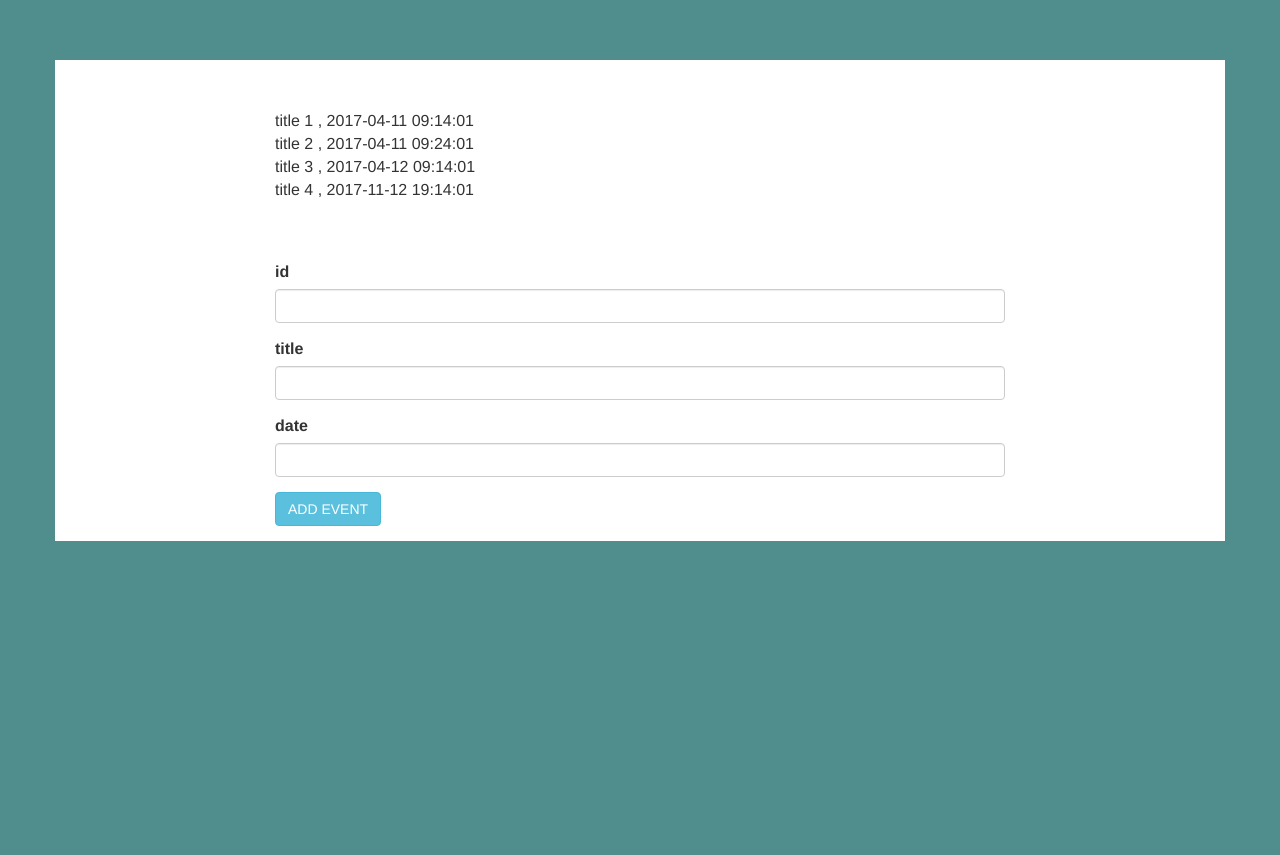
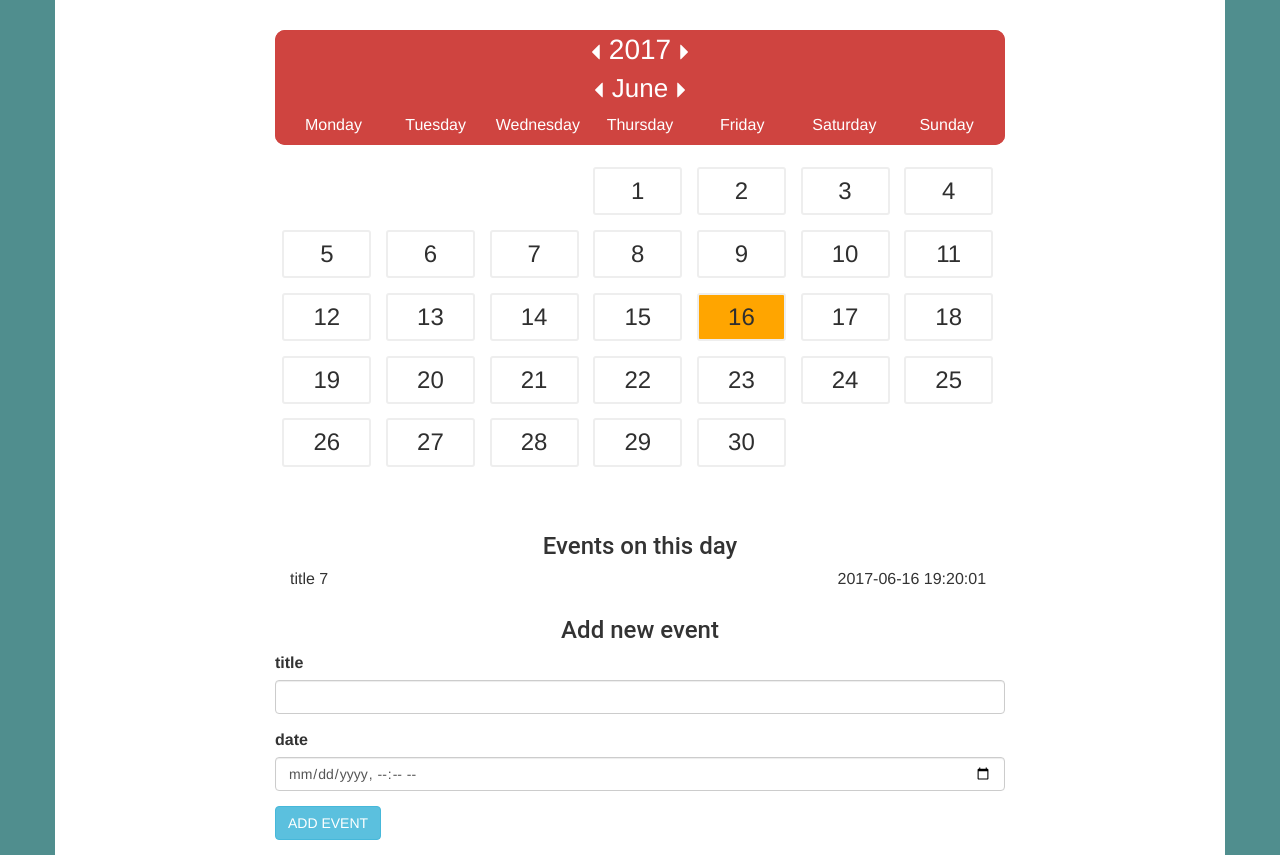
Before and after one commit to igorFilipenco/react-calendar, a React app: page / in a window 1280 px wide. Before the commit the page ends 800 px from the top, so only its background shows below. Built offline with nearby package versions, Linux system fonts and the light colour scheme; what flux would draw is missing.

Commit message:
added calendar and new functionality

```diff
--- a/package.json
+++ b/package.json
@@ -27,6 +27,7 @@
     "html-loader": "^0.4.5",
     "html-webpack-plugin": "^2.28.0",
     "imports-loader": "^0.6.5",
+    "moment": "^2.18.1",
     "node-sass": "^3.4.2",
     "preload-webpack-plugin": "^1.2.2",
     "react-hot-loader": "^1.3.1",
--- a/src/app/actions/EventActions.js
+++ b/src/app/actions/EventActions.js
@@ -3,6 +3,13 @@ import dispatcher from '../dispatcher/Dispatcher';
 export function createEvent(new_event) {
     dispatcher.dispatch({
         type: "CREATE_EVENT",
-        new_event
+        new_event: new_event
     })
 }
+
+export function getCurrentEvents(key) {
+    dispatcher.dispatch({
+        type: "DISPLAY_CURRENT_EVENTS",
+        key: key
+    })
+}
--- /dev/null
+++ b/src/app/components/CalendarModule.js
@@ -0,0 +1,233 @@
+import React from 'react';
+import EventStore from '../stores/EventStore';
+import * as EventActions from '../actions/EventActions';
+import dispatcher from '../dispatcher/Dispatcher';
+
+class CalendarHeader extends React.Component {
+    constructor() {
+        super();
+        this.months = ['January','February',
+                       'March','April','May',
+                       'June','July','August',
+                       'September','October','November',
+                       'December'];
+        this.weekDays = [ 'Monday','Tuesday','Wednesday','Thursday','Friday','Saturday','Sunday'];
+    }
+
+    previousControlClick(param) {
+
+        switch(param) {
+            case 'previous_year' : {
+              let control_value = {'year': this.props.year-1}
+              this.props.updateCalendar(control_value);
+            }
+            case 'previous_month' : {
+              let control_value = {'month': this.props.month-1}
+              this.props.updateCalendar(control_value);
+            }
+        }
+    }
+
+    nextControlClick(param) {
+
+        switch(param) {
+            case 'next_year' : {
+              let  control_value = {'year': this.props.year+1}
+              this.props.updateCalendar(control_value);
+            }
+            case 'next_month' : {
+              let control_value = {'month': this.props.month+1}
+              this.props.updateCalendar(control_value);
+           }
+        }
+    }
+
+    render() {
+           var calendarHeader = [];
+
+           for(var i=0; i<7; i++){
+                calendarHeader.push(<div className="weekday-header"> {this.weekDays[i]} </div>);
+           }
+
+           return (
+                <div className="form-group">
+                    <div className="calendar-module-header">
+                        <div className="year-header">
+                            <a href="#" className="controls-header-left"
+                                        onClick={this.previousControlClick.bind(this, 'previous_year')}>
+                                <span className="glyphicon glyphicon-triangle-left" aria-hidden="true">
+                                </span>
+                            </a>
+                            {this.props.year}
+                            <a href="#" className="controls-header-right"
+                                        onClick={this.nextControlClick.bind(this, 'next_year')}>
+                                <span className="glyphicon glyphicon-triangle-right" aria-hidden="true">
+                                </span>
+                            </a>
+                        </div>
+                        <div className="month-header">
+                            <a href="#" className="controls-header-left"
+                                        onClick={this.previousControlClick.bind(this, 'previous_month')}>
+                                <span className="glyphicon glyphicon-triangle-left" aria-hidden="true">
+                                </span>
+                            </a>
+                            {this.months[this.props.month]}
+                            <a href="#" className="controls-header-right"
+                                        onClick={this.nextControlClick.bind(this, 'next_month')}>
+                                <span className="glyphicon glyphicon-triangle-right" aria-hidden="true">
+                                </span>
+                            </a>
+                        </div>
+                            {calendarHeader}
+                    </div>
+                </div>
+           );
+    }
+}
+
+
+export default class CalendarModule extends React.Component {
+    constructor() {
+        super();
+        this.state =  {
+            year : new Date().getFullYear(),
+            month : new Date().getMonth(),
+            day: new Date().getDay(),
+            isSelected : new Date().getDate()
+        };
+        this.updateCalendar = this.updateCalendar.bind(this);
+        this.createCalendar = this.createCalendar.bind(this);
+        this.getDefaultDateEvents = this.getDefaultDateEvents.bind(this);
+        this.selectDate = this.selectDate.bind(this);
+    }
+
+
+    createCalendar() {
+
+        var dayClass,
+        D1 = new Date(),
+        D1last = new Date(this.state.year,this.state.month + 1, 0).getDate(), // последний день месяца
+        D1Nlast = new Date(this.state.year,this.state.month,D1last).getDay(), // день недели последнего дня месяца
+        D1Nfirst = new Date(this.state.year,this.state.month,1).getDay(), // день недели первого дня месяца
+
+        calendar = [];
+
+        // пустые клетки до первого дня текущего месяца
+        if (D1Nfirst != 0) {
+
+          for(var  i = 1; i < D1Nfirst; i++) {
+            calendar.push(<div className="day last-day"></div>);
+          };
+        } else { // если первый день месяца выпадает на воскресенье, то требуется 7 пустых клеток
+
+          for(var  i = 0; i < 6; i++) {
+            calendar.push(<div className="day last-day"></div>);
+          };
+        }
+
+
+        // дни месяца
+        for(var  i = 1; i <= D1last; i++) {
+          var day_key = this.state.year.toString()+("0" + this.state.month.toString()).slice(-2) + ("0" + i).slice(-2);
+          if (i != D1.getDate()) {
+            if (this.state.isSelected === i) {
+                dayClass = "day selected";
+            } else {
+                dayClass = "day";
+            }
+
+            calendar.push( <a href="#">
+                                <div className={dayClass}
+                                     key={day_key}
+                                     id={i}
+                                     onClick={this.selectDate}>
+                                     {i}
+                                </div>
+                            </a>
+            ) ;
+          } else {
+            dayClass = "day today";
+            calendar.push( <a href="#">
+                                <div className={dayClass}
+                                     key={day_key}
+                                     id={i}
+                                     onClick={this.selectDate}>
+                                     {i}
+                                </div>
+                            </a>
+            );
+            this.getDefaultDateEvents();
+          }
+          if (new Date(this.state.year,this.state.month,i).getDay() == 0) {  // если день выпадает на воскресенье, то перевод строки
+            calendar.push(<div className="row"></div>);
+          }
+        }
+
+        // пустые клетки после последнего дня месяца
+        if (D1Nlast != 0) {
+
+          for(var  i = D1Nlast; i < 7; i++) {
+            calendar.push(<div className="day future-day"></div>);
+          };;
+        }
+
+        return calendar;
+    }
+
+    getDefaultDateEvents() {
+        var eventKey = this.state.year.toString() + "-" +
+                       ("0" + (this.state.month + 1).toString()).slice(-2) + "-" +
+                       ("0" + this.state.isSelected).slice(-2);
+
+        EventStore.getDefaultEvents(eventKey);
+    }
+
+    selectDate(event){
+        this.setState ({
+            isSelected : parseInt(event.target.id)
+        })
+        var eventKey = this.state.year.toString() + "-" +
+                       ("0" + (this.state.month + 1).toString()).slice(-2) + "-" +
+                       ("0" + event.target.id).slice(-2);
+
+        EventStore.getCurrentEvents(eventKey);
+    }
+
+    updateCalendar(param) {
+        if(param.year){
+            this.setState({
+                year: param.year,
+
+            })
+        } else if(param.month){
+            if(param.month > 11) {
+                this.setState({
+                month: 0,
+                year: this.state.year + 1,
+
+                })
+            } else {
+                this.setState({
+                    month: param.month,
+
+                })
+            }
+        }
+    }
+
+    render() {
+           return (
+                <div className="form-group">
+                    <div className="calendar-module-header">
+                        <CalendarHeader month = {this.state.month}
+                                        year = {this.state.year}
+                                        updateCalendar = {this.updateCalendar}
+                        />
+                    </div>
+                    <div className="calendar-module-wrapper">
+                        {this.createCalendar()}
+                    </div>
+                </div>
+           );
+    }
+}
--- a/src/app/components/EventList.js
+++ b/src/app/components/EventList.js
@@ -7,14 +7,19 @@ export default class EventList extends React.Component {
       constructor () {
         super();
         this.state = {
-            events: EventStore.getAll()
+            events: EventStore.displayDefaultEvents()
         };
       }
 
       componentWillMount() {
+        EventStore.on("display", () => {
+            this.setState ({
+                events: EventStore.displayEvents()
+            })
+        })
         EventStore.on("change", () => {
             this.setState ({
-                events: EventStore.getAll()
+                events: EventStore.displayEvents()
             })
         })
       }
@@ -24,16 +29,27 @@ export default class EventList extends React.Component {
         var EventsList = [];
 
         for (event in events) {
+        console.log(events[event].id)
             EventsList.push(
              <li key={events[event].id} id={events[event].id}>
-                {events[event].title} , {events[event].date}
+             <div className="col-md-9 col-xs-12">
+                <div className="event-description">
+                   {events[event].title}
+                </div>
+             </div>
+             <div className="col-md-3 col-xs-12">
+                <div className="event-date">
+                   {events[event].date}
+                </div>
+             </div>
              </li>
              )
         }
         return (
           <ul className="event-list-wrapper">
+             <h3 className="text-center"> Events on this day </h3>
              {EventsList}
           </ul>
         );
       }
- }
+}
--- a/src/app/components/Input.js
+++ b/src/app/components/Input.js
@@ -14,7 +14,7 @@ export default class Input extends React.Component {
            return (
                 <div className="form-group">
                   <label>{this.props.name ? this.props.name : ''}</label>
-                  <input type="text"
+                  <input type={this.props.type}
                          className="form-control"
                          name={this.props.name}
                          value={this.props.value}
--- a/src/app/main.scss
+++ b/src/app/main.scss
@@ -1,7 +1,6 @@
 $bg-color: rgba(16, 101, 101, 0.73);
 $white: #fff;
-
-
+$indRed: #cf4440;
 
 body {
  background: $bg-color;
@@ -14,7 +13,7 @@ body {
  font-size: 16px;
 
     h1, h2, h3, h4, h5, h6 {
-        font-family: "Muli";
+        font-family: "Roboto";
         line-height: 1;
     }
 
@@ -24,7 +23,7 @@ body {
 }
 
 .calendar-wrapper {
- margin-top: 60px;
+ //margin-top: 60px;
  background: $white;
  height: 100%
 }
@@ -32,8 +31,13 @@ body {
 /*--------------- Event List styles ------------*/
 
 .event-list-wrapper {
-  padding: 50px 0;
-  list-style: none
+  padding: 20px 0;
+  list-style: none;
+  margin: 20px 0;
+}
+
+.event-description, .event-date {
+    margin-bottom: 20px
 }
 
 
@@ -42,3 +46,80 @@ body {
 .btn-custom {
     text-transform: uppercase
 }
+
+/*--------------- Calendar Module styles ------------*/
+
+.calendar-module-wrapper {
+ font-size: 24px;
+}
+
+.calendar-module-header{
+ margin-top: 30px;
+ color: $white;
+ background-color: $indRed;
+ text-align: center;
+ border-radius: 10px;
+}
+
+.year-header{
+  font-size: 28px;
+}
+
+.month-header{
+  font-size: 26px;
+}
+
+.weekday-header{
+  display: inline-block;
+  width: 12%;
+  margin: 1%
+}
+
+.controls-header-left, .controls-header-right {
+  font-size: 16px;
+  color: $white;
+  top: -1px;
+  margin: 0 5px;
+}
+
+
+.today {
+ border-radius: 3px;
+ background-color: orange;
+ color: $white;
+}
+
+.day {
+ color: #2f2f2f;
+ text-decoration: none;
+ width: 12.2%;
+ margin: 1%;
+ border: 2px solid #eeeeee;
+ border-radius: 3px;
+ text-align: center;
+ padding: 5px 10px;
+ display: inline-block;
+}
+
+.day:hover {
+ color: $white;
+ background-color: #eeeeee;
+}
+
+.selected {
+ color: $white;
+ background-color: #2f70a8;
+}
+
+.selected:hover {
+ color: $white;
+ background-color: #275c8a;
+}
+
+.last-day,.future-day {
+ border: none;
+}
+
+.form-wrapper {
+ margin-top: 30px;
+}
--- a/src/app/pages/Calendar.js
+++ b/src/app/pages/Calendar.js
@@ -3,6 +3,7 @@ import Input from '../components/Input';
 import Button from '../components/Button';
 import EventStore from '../stores/EventStore';
 import EventList from '../components/EventList';
+import CalendarModule from '../components/CalendarModule';
 import * as EventActions from '../actions/EventActions';
 
 export default class Calendar extends React.Component {
@@ -30,14 +31,14 @@ export default class Calendar extends React.Component {
 
       cleanFields() {
         this.setState({
-              id: '',
               title: '',
               date: ''
         });
       }
 
       createEvent() {
-        var new_event = {id : this.state.id,
+        var new_event = {
+                         id: new Date().getTime(),
                          title : this.state.title,
                          date : this.state.date
                          }
@@ -51,22 +52,24 @@ export default class Calendar extends React.Component {
              <div className="row">
                 <div className="col-md-12 col-xs-12 calendar-wrapper">
                     <div className="col-md-8 col-md-offset-2 col-xs-12">
-                        <EventList/>
-                        <Input name="id"
-                               value={this.state.id}
-                               onChange={this.handleChange}
-                        />
+                        <CalendarModule />
+                        <EventList />
+                        <div className="form-wrapper">
+                            <h3 className="text-center"> Add new event </h3>
                             <Input name="title"
+                                   type="text"
                                    value={this.state.title}
                                    onChange={this.handleChange}
                             />
                             <Input name="date"
+                                   type="datetime-local"
                                    value={this.state.date}
                                    onChange={this.handleChange}
                             />
                             <Button name="add event"
                                     onClick={this.createEvent}
                             />
+                        </div>
                     </div>
 
                 </div>
--- a/src/app/stores/EventStore.js
+++ b/src/app/stores/EventStore.js
@@ -21,29 +21,76 @@ class EventStore extends EventEmitter {
         id: 4,
         title: 'title 4',
         date: '2017-11-12 19:14:01'
+        }, {
+        id: 5,
+        title: 'title 5',
+        date: '2017-06-13 19:00:01'
+        }, {
+        id: 6,
+        title: 'title 6',
+        date: '2017-06-13 19:20:01'
+        }, {
+        id: 7,
+        title: 'title 7',
+        date: '2017-06-16 19:20:01'
         }
+
     ];
+    this.currentEvents = [];
+    this.defaultEvents = [];
+  }
+
+  getDefaultEvents(key) {
+    for (event in this.events){
+        if (this.events[event].date.includes(key)) {
+            this.defaultEvents.push(this.events[event]);
+        }
+    }
+
+    if(this.defaultEvents.length === 0){
+        this.defaultEvents.push({id: 10, title: 'No events planned on this day', date: ''})
+    }
+  }
+
+  getCurrentEvents(key) {
+    this.currentEvents = []
+    for (event in this.events){
+        if (this.events[event].date.includes(key)) {
+            this.currentEvents.push(this.events[event]);
+        }
+    }
+
+    if(this.currentEvents.length === 0){
+        this.currentEvents.push({id: 10, title: 'No events planned on this day', date: ''})
+    }
+    this.emit("display");
   }
 
   createEvent(new_event) {
-    console.log(this.state);
+    console.log(new_event);
     this.events.push ({
-        id: new_event.id,
+        id: new_event.title.id,
         title: new_event.title,
         date: new_event.date
     })
     this.emit("change");
   }
 
-  getAll() {
-    return this.events
+  displayEvents() {
+    return this.currentEvents
+  }
+
+  displayDefaultEvents() {
+    return this.defaultEvents
   }
 
   handleActions(action) {
     switch(action.type) {
         case 'CREATE_EVENT' : {
         this.createEvent(action.new_event);
-
+      }
+        case 'DISPLAY_CURRENT_EVENTS' : {
+        this.getCurrentEvents(action.key);
       }
     }
   }
```
Lines whose indentation alone changed are shown as unchanged.
